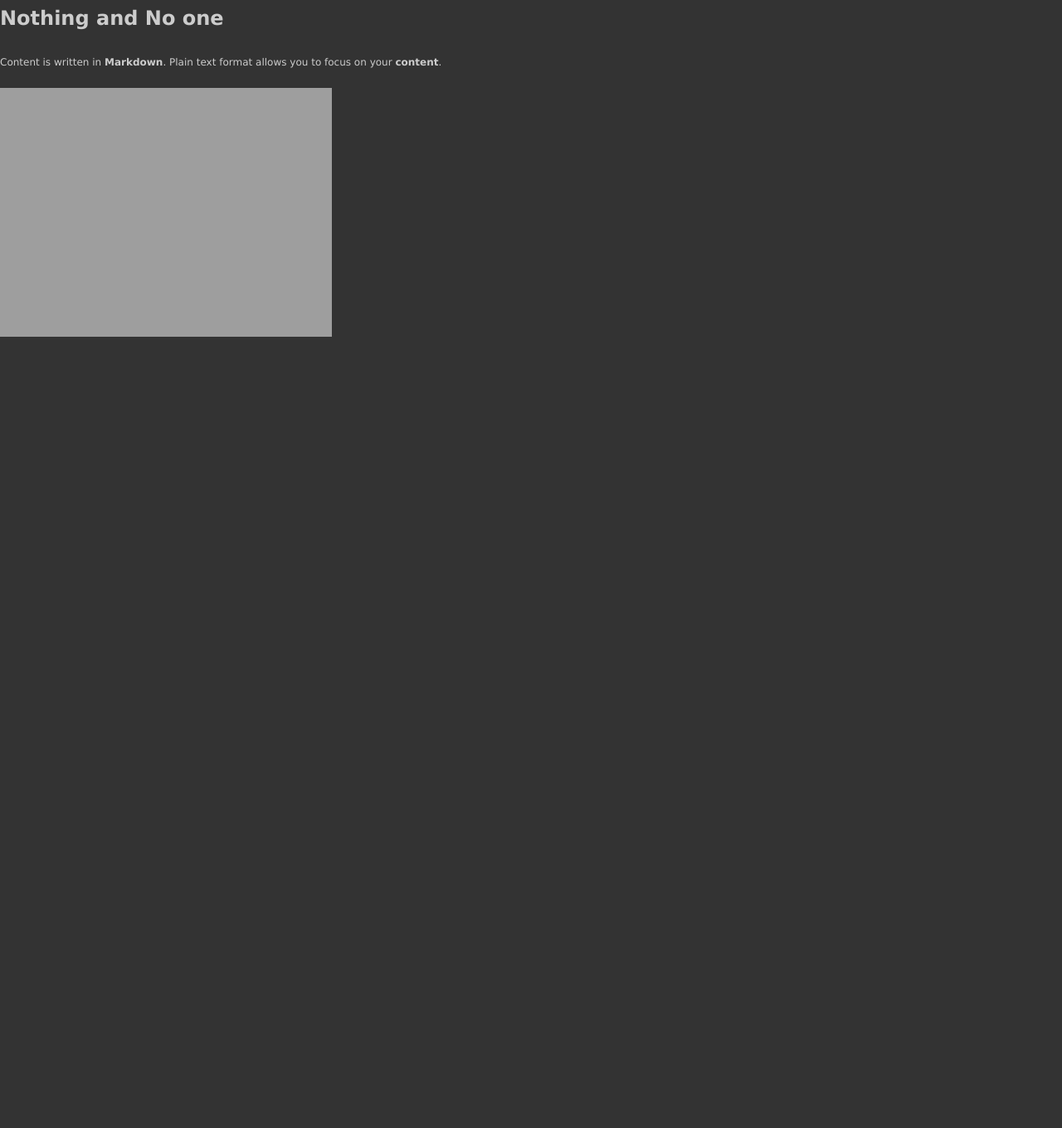
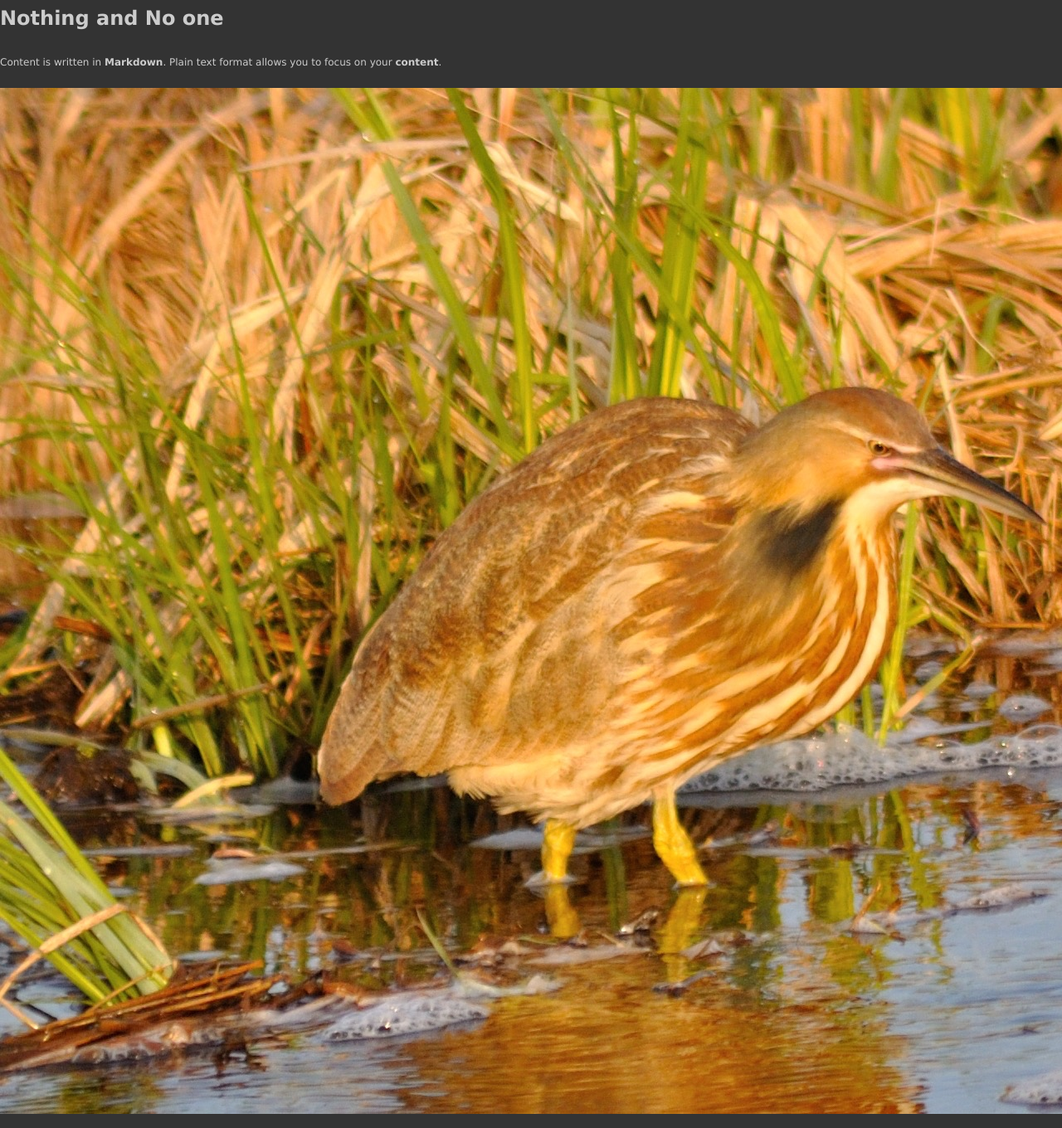
Before and after one commit to hsbauer/hsbauer.github.io, a Jekyll site: the page built from index.md, in a window 1280 px wide. Shown: the whole page at 83% size. Built offline with Jekyll 4.4.1, drawn with Linux system fonts in a browser that asks for light colours; before the commit the page ends 900 px from its top, so only the background shows below that.

Commit message:
Create index.md

```diff
--- a/index.md
+++ b/index.md
@@ -12,4 +12,4 @@ You can use HTML elements in Markdown, such as the comment element, and they won
 -->
 ![American Bittern][logo]
 
-[logo]: <img src="pictures/main/American_Bittern.jpg" alt="Bittern">
+[logo]: pictures/main/American_Bittern.jpg
```
